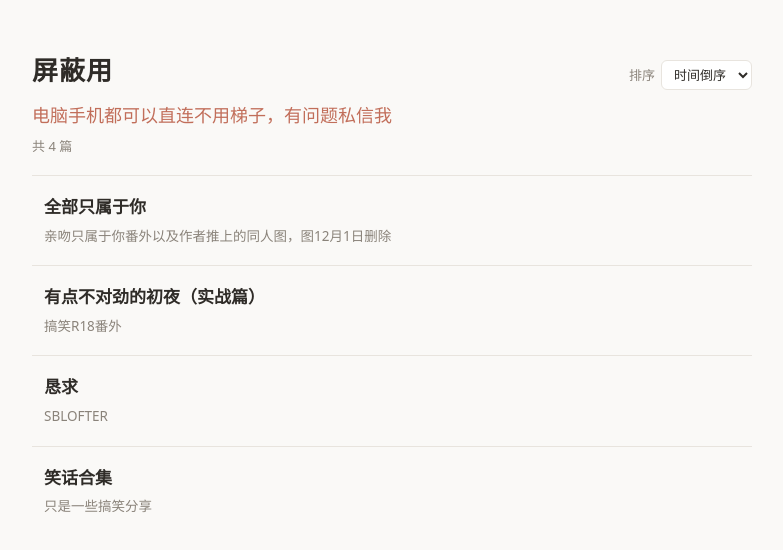
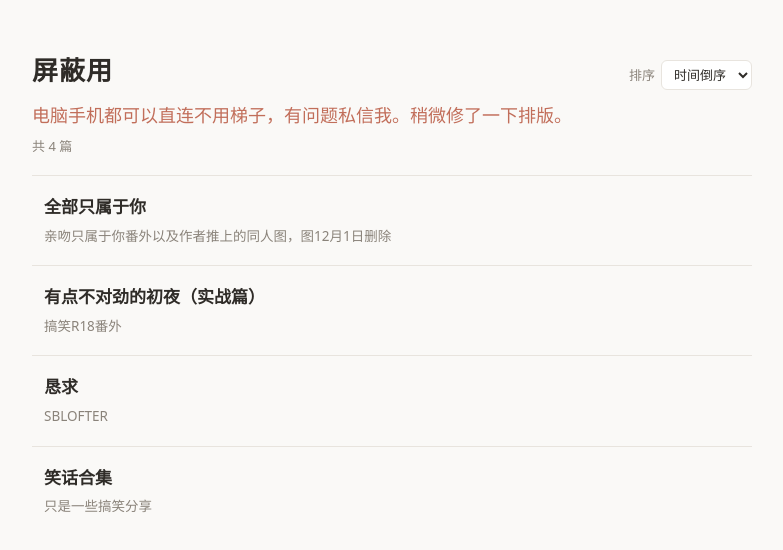
Before and after one commit to nocanchui/sblof, a plain HTML site: page src/index.html in a window 1280 px wide. Shown: the whole page, without its empty margins (248-1031 px from the left). Drawn offline with Linux system fonts and the light colour scheme.

Commit message:
Update index.html

```diff
--- a/src/index.html
+++ b/src/index.html
@@ -22,7 +22,7 @@
     </div>
 
     <!-- 新增：标题下方一行字 -->
-    <p class="header-note">电脑手机都可以直连不用梯子，有问题私信我</p>
+    <p class="header-note">电脑手机都可以直连不用梯子，有问题私信我。稍微修了一下排版。</p>
 
     <p id="meta">共 0 篇</p>
   </header>
```
